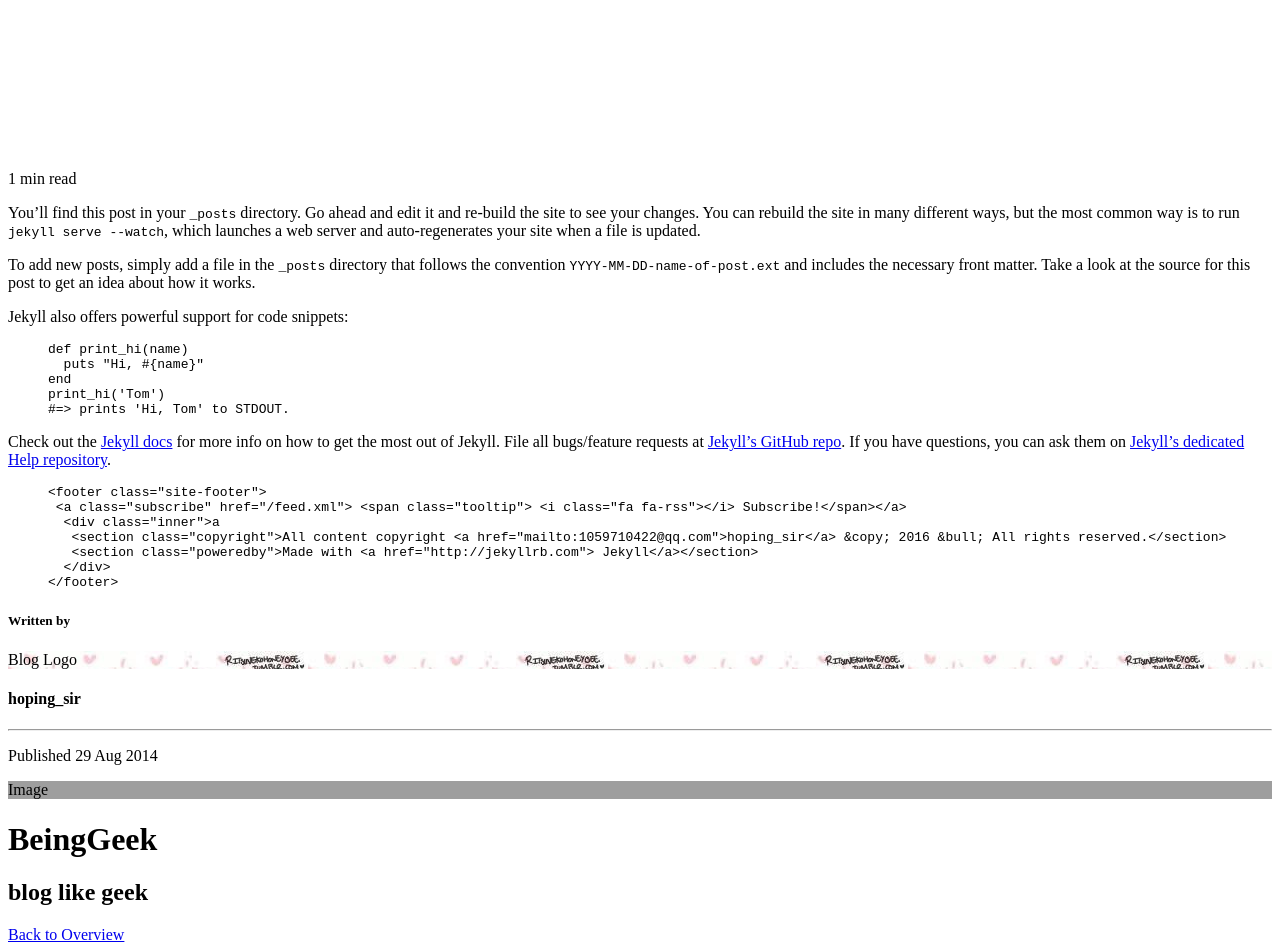
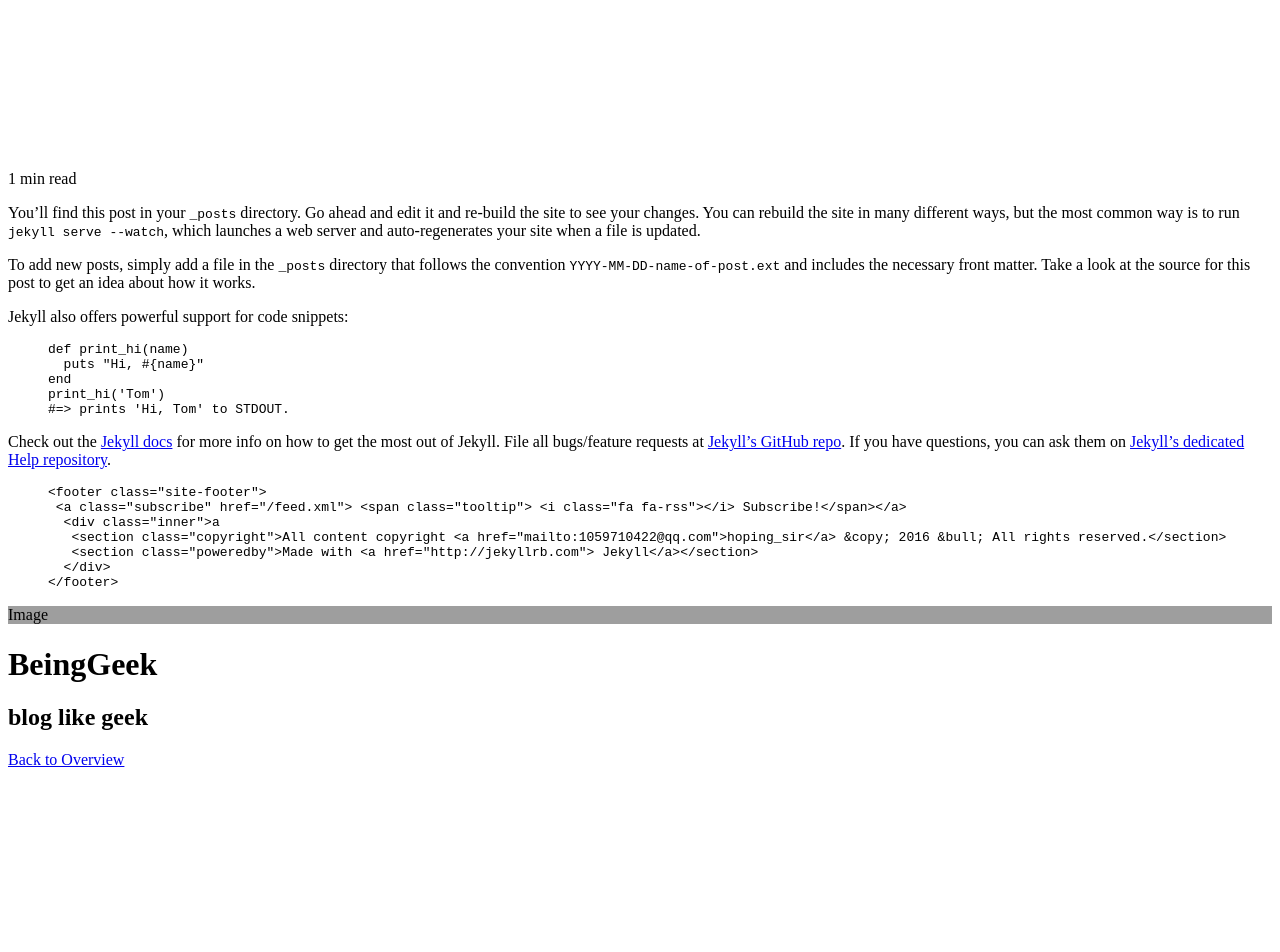
Before and after one commit to BlankSpace007/BlankSpace007.github.io, a Jekyll site: the page built from _posts/2014-08-29-welcome-to-jekyll.markdown, in a window 1280 px wide. Shown: the part 300-1252 px from the top of the page. Built offline with Jekyll 4.4.1, drawn with Linux system fonts in a browser that asks for light colours; nearby versions of some CDN libraries; Markdown is read by kramdown in place of the engine named in the settings; after the commit the page ends 1077 px from its top, so only the background shows below that; grey boxes are pictures that could not be loaded.

Commit message:
修改配置

```diff
--- a/_layouts/post.html
+++ b/_layouts/post.html
@@ -63,7 +63,7 @@
           </section>
         </footer>
         <div class="bottom-teaser cf">
-          <div class="isLeft">
+          <!-- <div class="isLeft">
             <h5 class="index-headline featured"><span>Written by</span></h5>
             <section class="author">
               <div class="author-image" style="background-image: url({{site.author_image}})">Blog Logo</div>
@@ -72,7 +72,7 @@
               <hr>
               <p class="published">Published <time datetime="{{ page.date | date: "%F %R" }}">{{ page.date | date_to_string }}</time></p>
             </section>
-          </div>
+          </div> -->
           {{/post}}
 <!--           <div class="isRight">
             <h5 class="index-headline featured"><span>Supported by</span></h5>
```
